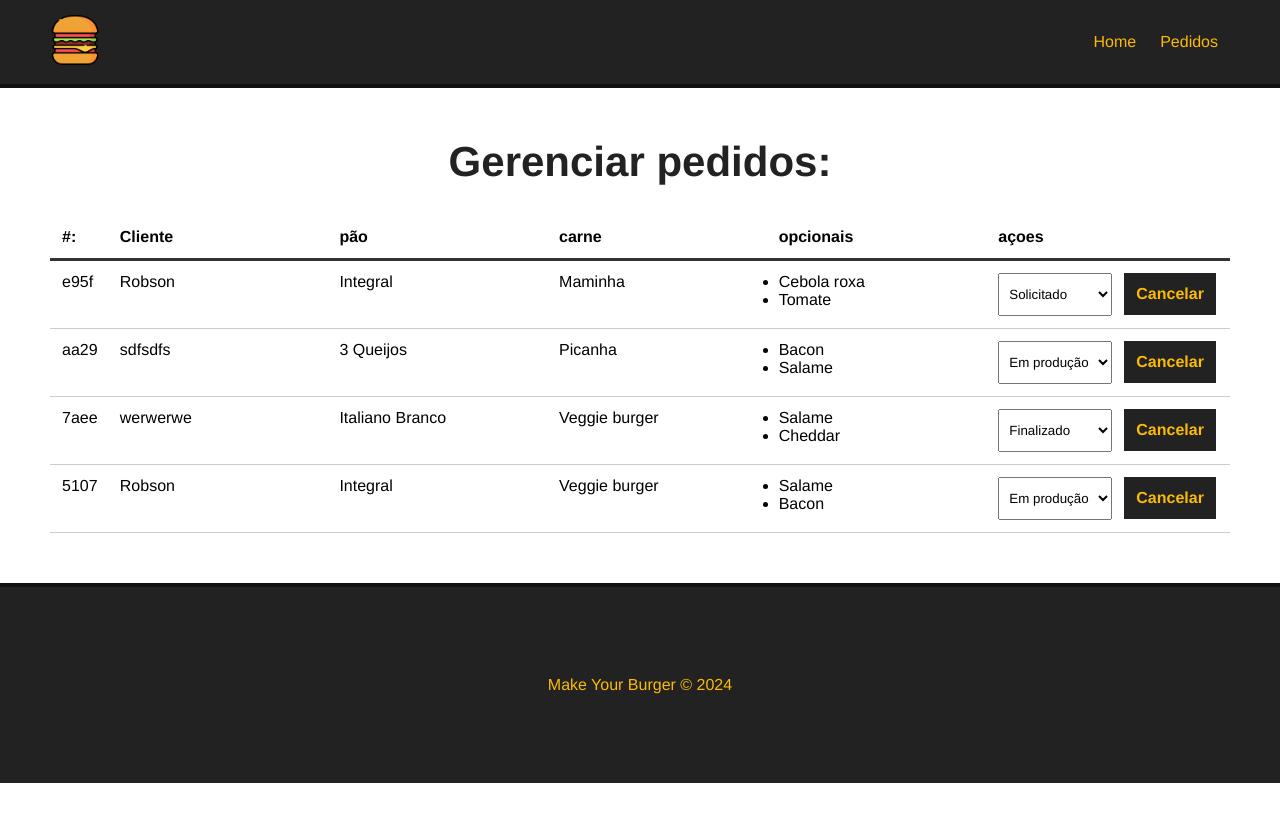
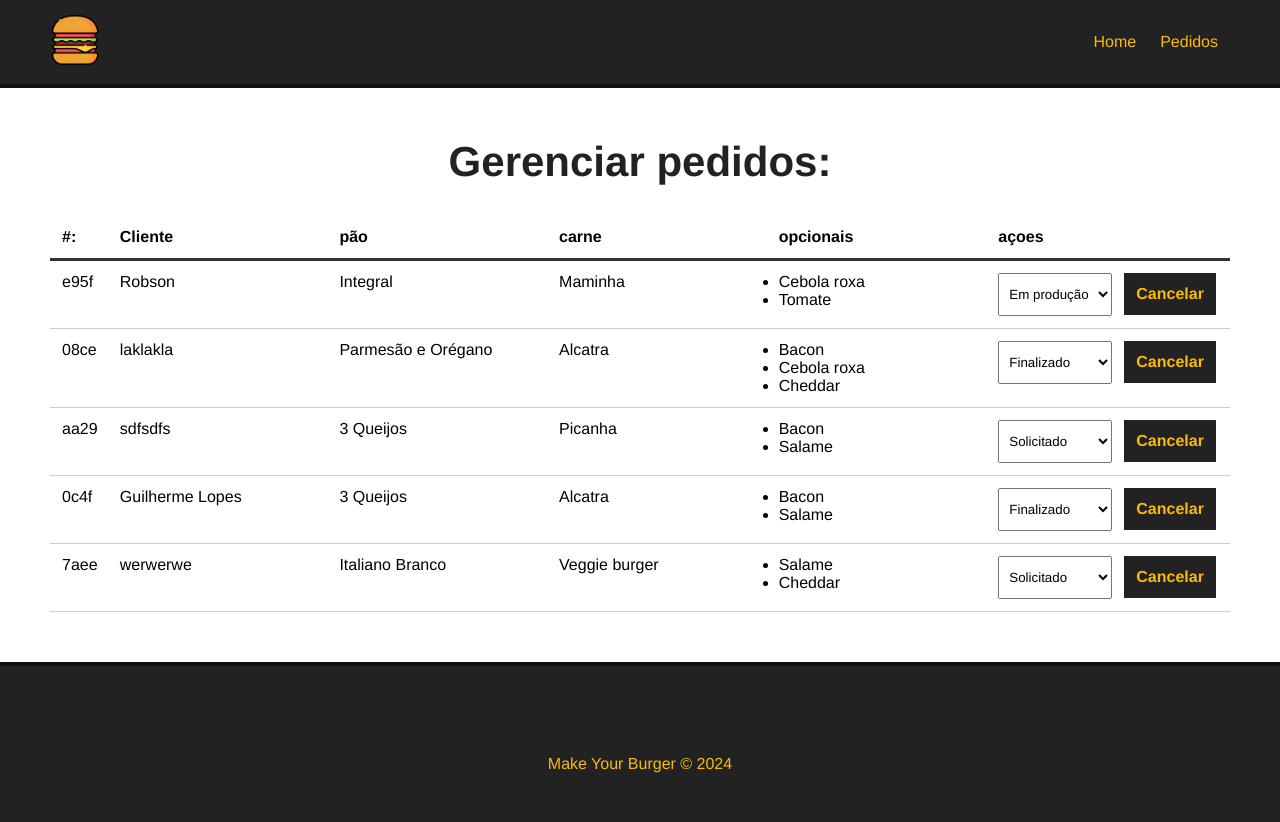
Before and after one commit to guilopes2020/make-a-burguer, a Vue app: page /pedidos in a window 1280 px wide. Shown: the top 822 px of the page. Before the commit the page ends 800 px from the top, so only its background shows below. Built offline with nearby package versions, Linux system fonts and the light colour scheme; data requests are answered from the project's data file.

Commit message:
feat: :sparkles: alerts-messages

```diff
--- a/db/db.json
+++ b/db/db.json
@@ -87,7 +87,19 @@
         "Cebola roxa",
         "Tomate"
       ],
-      "status": "Solicitado"
+      "status": "Em produção"
+    },
+    {
+      "id": "08ce",
+      "nome": "laklakla",
+      "carne": "Alcatra",
+      "pao": "Parmesão e Orégano",
+      "opcionais": [
+        "Bacon",
+        "Cebola roxa",
+        "Cheddar"
+      ],
+      "status": "Finalizado"
     },
     {
       "id": "aa29",
@@ -98,7 +110,18 @@
         "Bacon",
         "Salame"
       ],
-      "status": "Em produção"
+      "status": "Solicitado"
+    },
+    {
+      "id": "0c4f",
+      "nome": "Guilherme Lopes",
+      "carne": "Alcatra",
+      "pao": "3 Queijos",
+      "opcionais": [
+        "Bacon",
+        "Salame"
+      ],
+      "status": "Finalizado"
     },
     {
       "id": "7aee",
@@ -109,18 +132,7 @@
         "Salame",
         "Cheddar"
       ],
-      "status": "Finalizado"
-    },
-    {
-      "id": "5107",
-      "nome": "Robson",
-      "carne": "Veggie burger",
-      "pao": "Integral",
-      "opcionais": [
-        "Salame",
-        "Bacon"
-      ],
-      "status": "Em produção"
+      "status": "Solicitado"
     }
   ]
 }
--- a/src/components/Dashboard.vue
+++ b/src/components/Dashboard.vue
@@ -1,5 +1,6 @@
 <template>
     <div id="burger-table">
+        <Message :msg="msg" v-show="msg" />
         <div>
             <div id="burger-table-heading">
                 <div class="order-id">#:</div>
@@ -34,14 +35,19 @@
 </template>
 
 <script>
+    import Message from '@/components/Message.vue'
     export default {
         name: 'Dashboard',
         data() {
             return {
                 burgers: null,
                 burger_id: null,
-                status: []
+                status: [],
+                msg: null
             }
+        },
+        components: {
+            Message
         },
         methods: {
             async getPedidos() {
@@ -65,12 +71,22 @@
                 })
 
                 const res = await req.json()
+
+                this.msg = `pedido ${res.id} foi atualizado para ${res.status}`
+
+                setTimeout(() => this.msg = "", 3000)
+
             },
             async deleteBurger(id) {
                 const req = await fetch(`http://localhost:3000/burgers/${id}`, {
                     method: 'DELETE',
                 })
                 const res = await req.json()
+
+                this.msg = `pedido ${res.id} removido com sucesso`
+
+                setTimeout(() => this.msg = "", 3000)
+
                 this.getPedidos()
             }
         },
```
